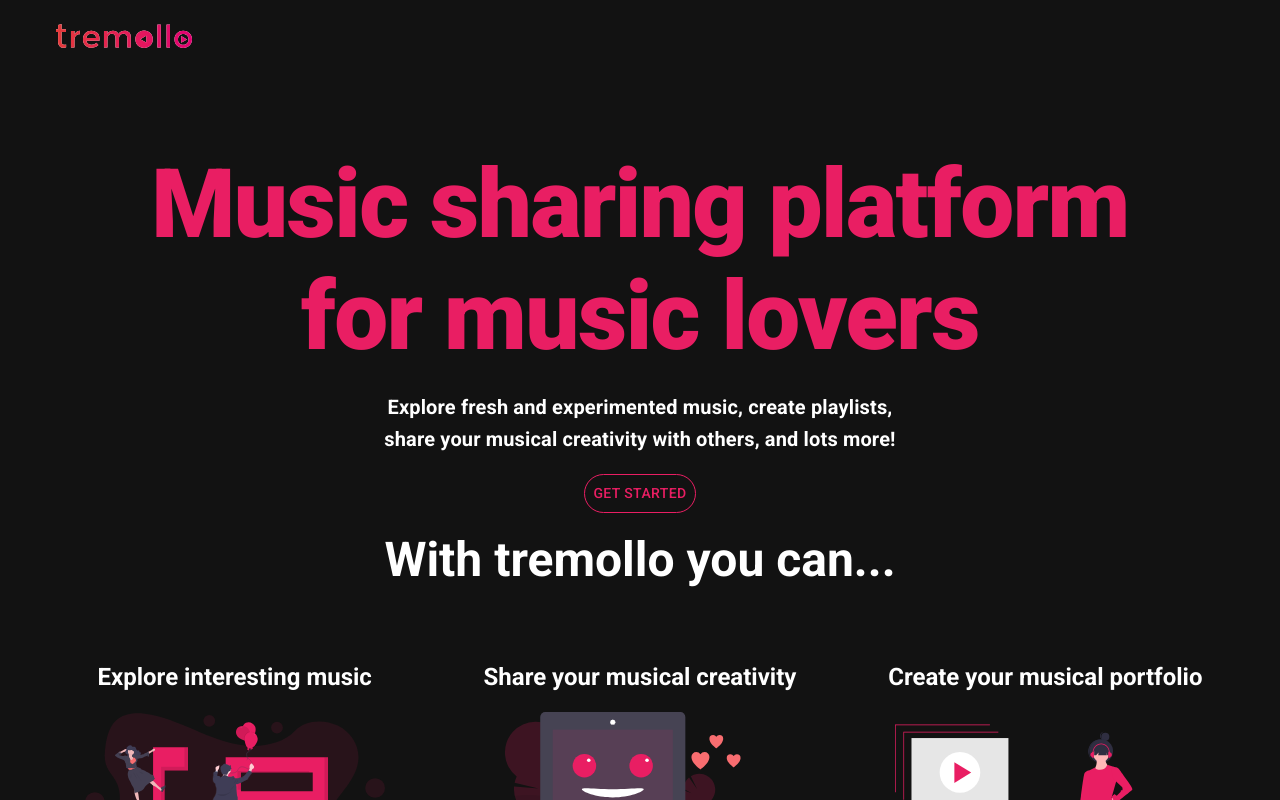
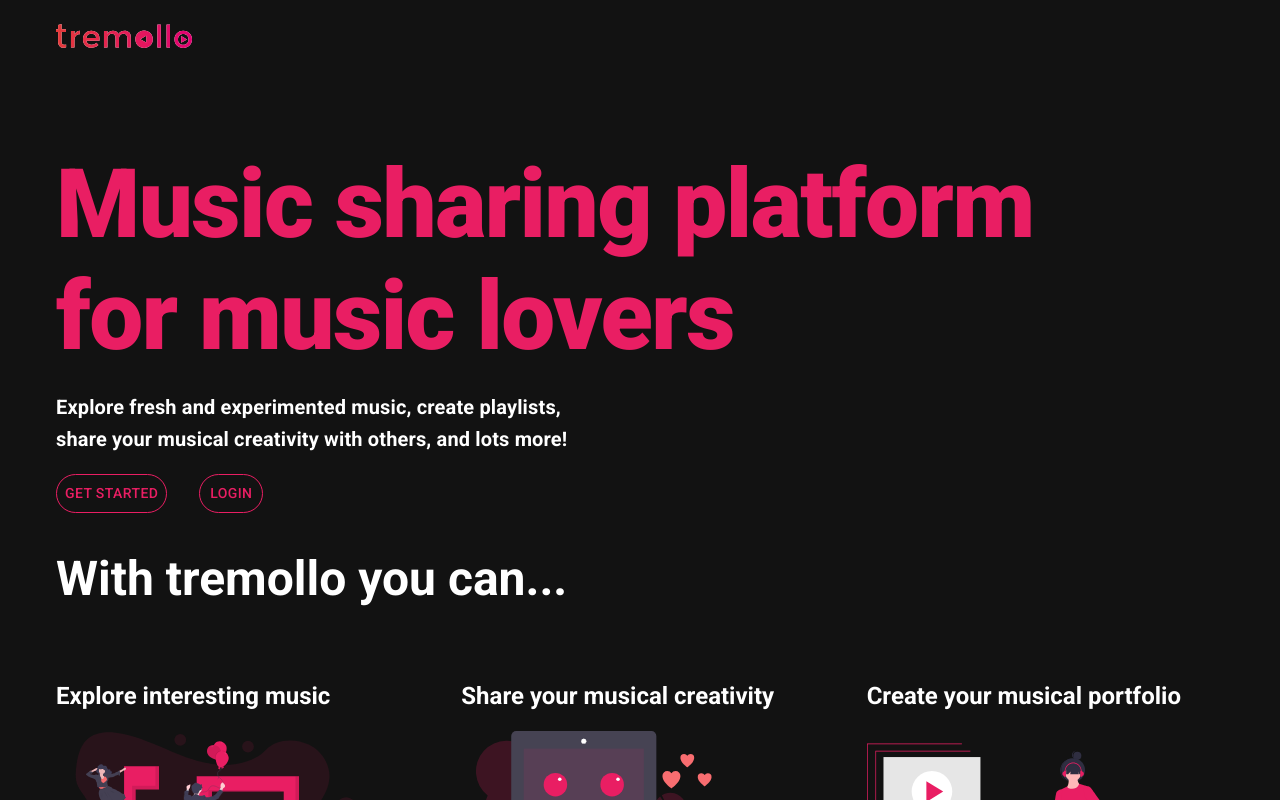
Before and after one commit to saaketc/Tremollo, a React (Create React App) app: page / in a window 1280 px wide. Shown: the top 800 px of the page. Built offline with nearby package versions, Linux system fonts and the light colour scheme; no server answers.

Commit message:
uses signup and login modular buttons

```diff
--- a/src/components/welcome.js
+++ b/src/components/welcome.js
@@ -9,7 +9,9 @@ import musicLoveIllus from "../illustrations/music_love.svg";
 import playlistIllus from "../illustrations/playlist.svg";
 import FavoriteIcon from '@material-ui/icons/Favorite';
 import Footer from "./footer";
-import { buttonStyleOpen } from "../config/buttonStyle";
+import { buttonStyleOpen, buttonStyleClose } from "../config/buttonStyle";
+import SignupButton from "./auth/signupButton";
+import LoginButton from "./auth/loginButton";
 
 const useStyles = makeStyles((theme) => ({
   btn: {
@@ -49,7 +51,7 @@ const Welcome = () => {
   const classes = useStyles();
 
   return (
-    <Container style={{ textAlign: "center" }}>
+    <Container >
       <br />
       <br />
 
@@ -70,10 +72,18 @@ const Welcome = () => {
         share your musical creativity with others, and lots more!
       </Typography>
       <br />
-      <Button style={buttonStyleOpen}>
-        Get started
-      </Button>
-
+      <Grid style={{textAlign: 'center'}} container spacing={4}>
+        <Grid item>
+        <SignupButton
+        label='Get Started'
+        buttonStyle={buttonStyleOpen}/>
+        </Grid>
+        <Grid item>
+      <LoginButton
+        label='Login'
+            buttonStyle={buttonStyleOpen} />
+          </Grid>
+       </Grid>
       <br/>
       <br/>
 
```
